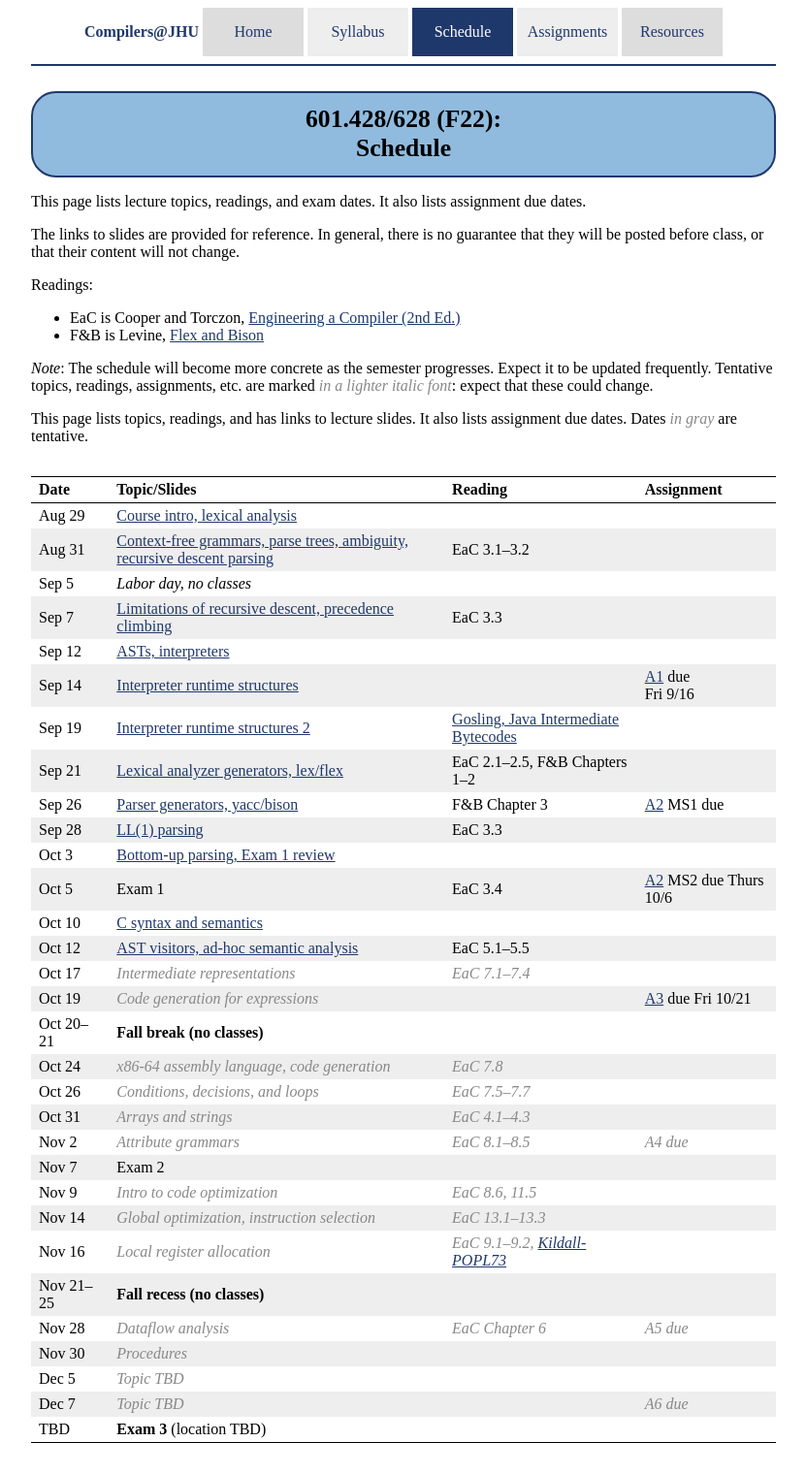
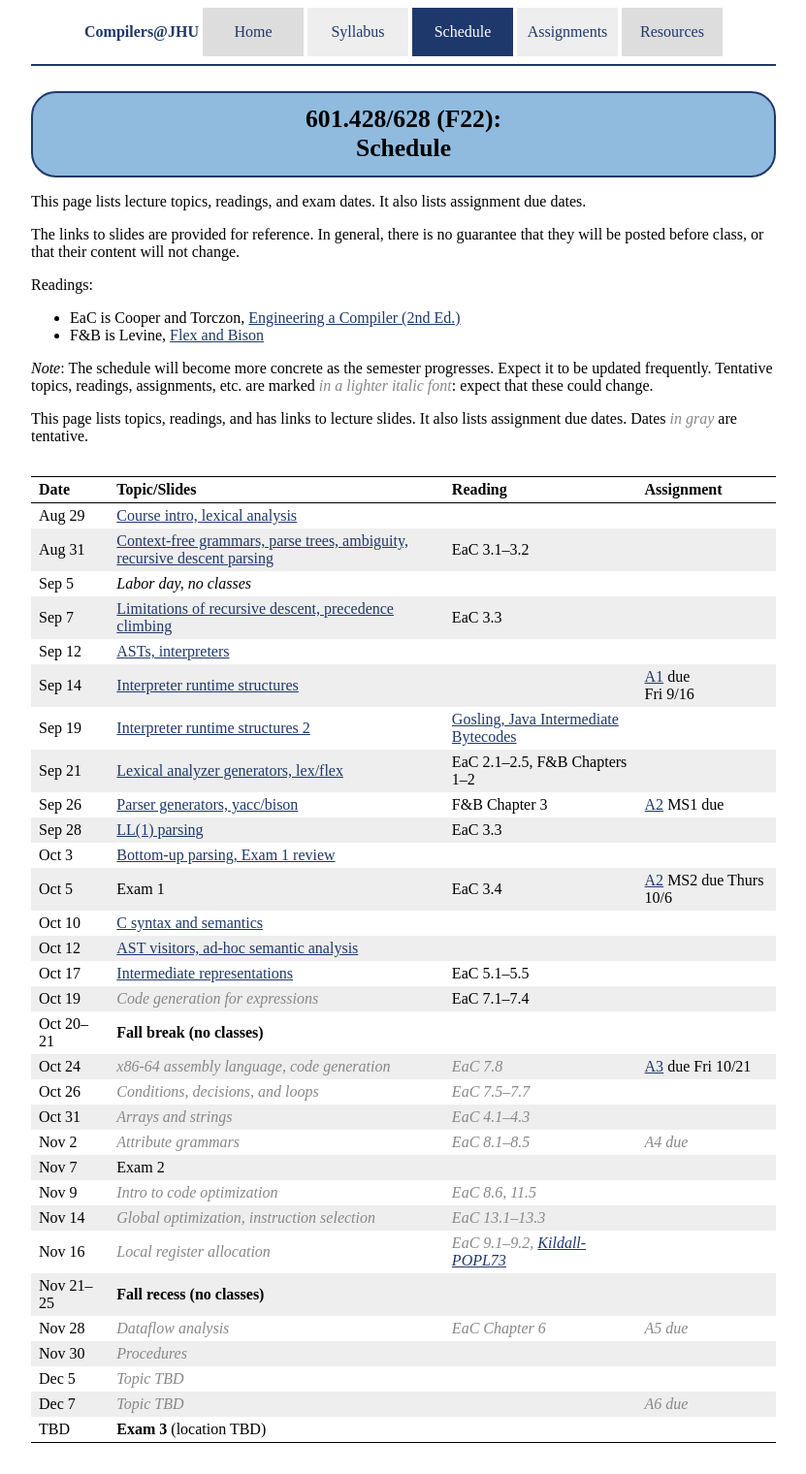
Before and after one commit to jhucompilers/fall2022, a Jekyll site: the page built from schedule.md, in a window 1280 px wide. Shown: the whole page at 97% size, without its empty margins (224-1055 px from the left). Built offline with Jekyll 4.4.1, drawn with Linux system fonts in a browser that asks for light colours.

Commit message:
add intermediate representations slides

```diff
--- a/schedule.csv
+++ b/schedule.csv
@@ -12,9 +12,9 @@ Sep 28,"LL(1) parsing",lectures/lecture09-public.pdf,,"EaC 3.3",
 Oct 3,"Bottom-up parsing, Exam 1 review",lectures/lecture10-public.pdf,,
 Oct 5,"Exam 1",,,"EaC 3.4","[A2](assign/assign02.html) MS2 due Thurs 10/6"
 Oct 10,"C syntax and semantics",lectures/lecture11-public.pdf,,
-Oct 12,"AST visitors, ad-hoc semantic analysis",lectures/lecture12-public.pdf,,"EaC 5.1–5.5",
-Oct 17,"<span class='tentative'>Intermediate representations</span>",,,"<span class='tentative'>EaC 7.1–7.4</span>",
-Oct 19,"<span class='tentative'>Code generation for expressions</span>",,,,
+Oct 12,"AST visitors, ad-hoc semantic analysis",lectures/lecture12-public.pdf,,,
+Oct 17,"Intermediate representations",lectures/Intermediate_Representations.pdf,,"EaC 5.1–5.5"
+Oct 19,"<span class='tentative'>Code generation for expressions</span>",,,"EaC 7.1–7.4",
 Oct 20–21,**Fall break (no classes)**,
 Oct 24,"<span class='tentative'>x86-64 assembly language, code generation</span>",,,"<span class='tentative'>EaC 7.8</span>","[A3](assign/assign03.html) due Fri 10/21"
 Oct 26,"<span class='tentative'>Conditions, decisions, and loops</span>",,,"<span class='tentative'>EaC 7.5–7.7</span>"
--- a/schedule.md
+++ b/schedule.md
@@ -40,11 +40,11 @@ Sep 28 | [LL(1) parsing](lectures/lecture09-public.pdf) | EaC 3.3 |
 Oct 3 | [Bottom-up parsing, Exam 1 review](lectures/lecture10-public.pdf) |  |
 Oct 5 | Exam 1 | EaC 3.4 | [A2](assign/assign02.html) MS2 due Thurs 10/6
 Oct 10 | [C syntax and semantics](lectures/lecture11-public.pdf) |  |
-Oct 12 | [AST visitors, ad-hoc semantic analysis](lectures/lecture12-public.pdf) | EaC 5.1–5.5 |
-Oct 17 | <span class='tentative'>Intermediate representations</span> | <span class='tentative'>EaC 7.1–7.4</span> |
-Oct 19 | <span class='tentative'>Code generation for expressions</span> |  | [A3](assign/assign03.html) due Fri 10/21
+Oct 12 | [AST visitors, ad-hoc semantic analysis](lectures/lecture12-public.pdf) |  |
+Oct 17 | [Intermediate representations](lectures/Intermediate_Representations.pdf) | EaC 5.1–5.5 |
+Oct 19 | <span class='tentative'>Code generation for expressions</span> | EaC 7.1–7.4 |
 Oct 20–21 | **Fall break (no classes)** |  |
-Oct 24 | <span class='tentative'>x86-64 assembly language, code generation</span> | <span class='tentative'>EaC 7.8</span> |
+Oct 24 | <span class='tentative'>x86-64 assembly language, code generation</span> | <span class='tentative'>EaC 7.8</span> | [A3](assign/assign03.html) due Fri 10/21
 Oct 26 | <span class='tentative'>Conditions, decisions, and loops</span> | <span class='tentative'>EaC 7.5–7.7</span> |
 Oct 31 | <span class='tentative'>Arrays and strings</span> | <span class='tentative'>EaC 4.1–4.3</span> |
 Nov 2 | <span class='tentative'>Attribute grammars</span> | <span class='tentative'>EaC 8.1–8.5</span> | <span class='tentative'>A4 due</span>
```
Also changed, not shown: 1 other file.
